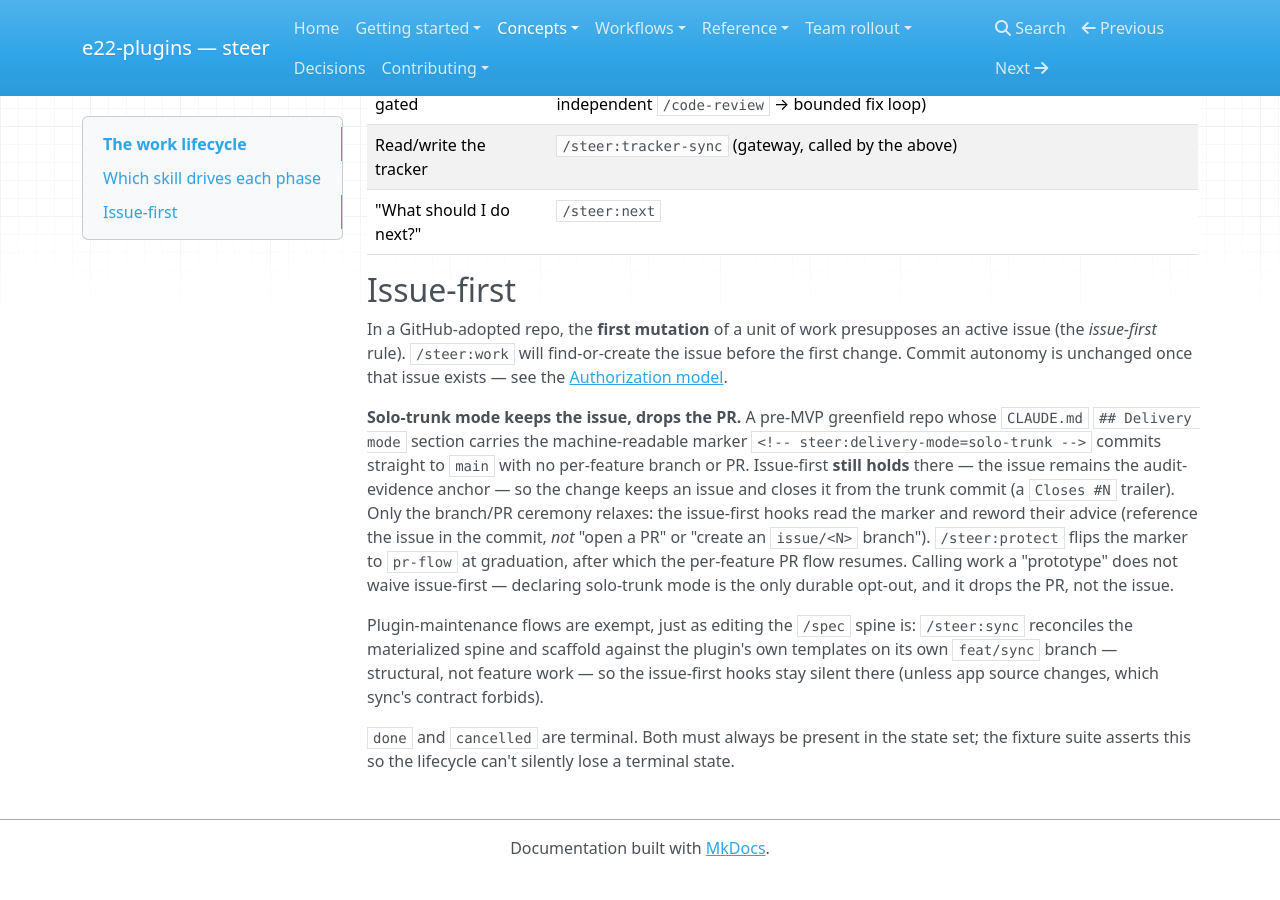
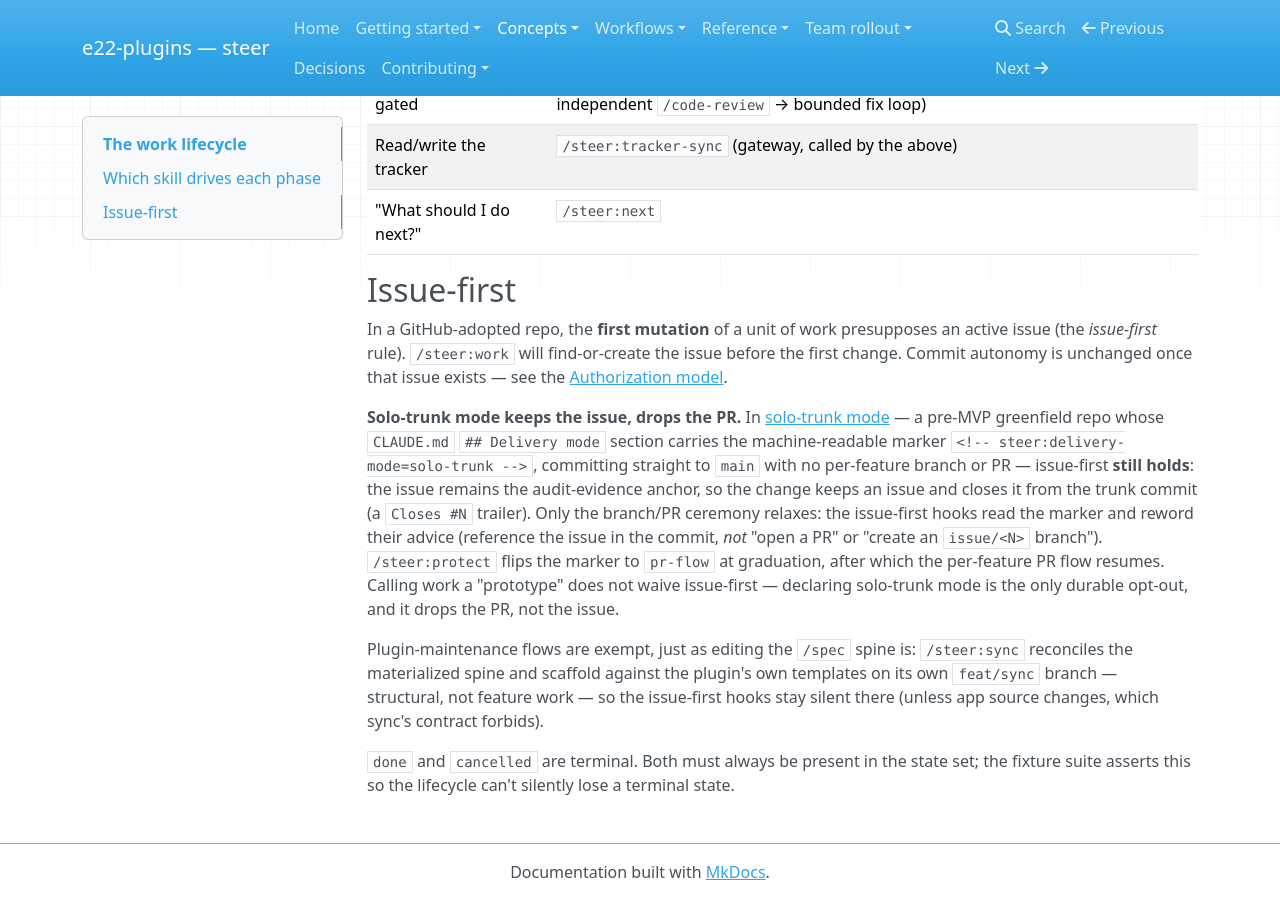
Before and after one commit to element22llc/e22-plugins, an MkDocs documentation site: the page built from docs/concepts/lifecycle.md, in a window 1280 px wide and 900 px high, scrolled down 791 px. Built offline with MkDocs 1.6.1, drawn with Linux system fonts in a browser that asks for light colours; nearby versions of some CDN libraries; before the commit the page ends 1667 px from its top, so only the background shows below that.

Commit message:
docs(lifecycle): link solo-trunk to its canonical authorization-model page (#164)
Reinforces the same single-source principle this PR applies to the rules:
the solo-trunk mechanics live in one place (Authorization model), and the
issue-lifecycle page cross-links to it on first mention instead of standing
alone. No factual change.

Co-Authored-By: Claude Opus 4.8 (1M context) <noreply@anthropic.com>

```diff
--- a/docs/concepts/lifecycle.md
+++ b/docs/concepts/lifecycle.md
@@ -43,11 +43,12 @@ active issue (the *issue-first* rule). `/steer:work` will find-or-create the iss
 before the first change. Commit autonomy is unchanged once that issue exists — see
 the [Authorization model](authorization-model.md).
 
-**Solo-trunk mode keeps the issue, drops the PR.** A pre-MVP greenfield repo whose
+**Solo-trunk mode keeps the issue, drops the PR.** In
+[solo-trunk mode](authorization-model.md) — a pre-MVP greenfield repo whose
 `CLAUDE.md` `## Delivery mode` section carries the machine-readable marker
-`<!-- steer:delivery-mode=solo-trunk -->` commits straight to `main` with no
-per-feature branch or PR. Issue-first **still holds** there — the issue remains the
-audit-evidence anchor — so the change keeps an issue and closes it from the trunk
+`<!-- steer:delivery-mode=solo-trunk -->`, committing straight to `main` with no
+per-feature branch or PR — issue-first **still holds**: the issue remains the
+audit-evidence anchor, so the change keeps an issue and closes it from the trunk
 commit (a `Closes #N` trailer). Only the branch/PR ceremony relaxes: the
 issue-first hooks read the marker and reword their advice (reference the issue in
 the commit, *not* "open a PR" or "create an `issue/<N>` branch"). `/steer:protect`
```
